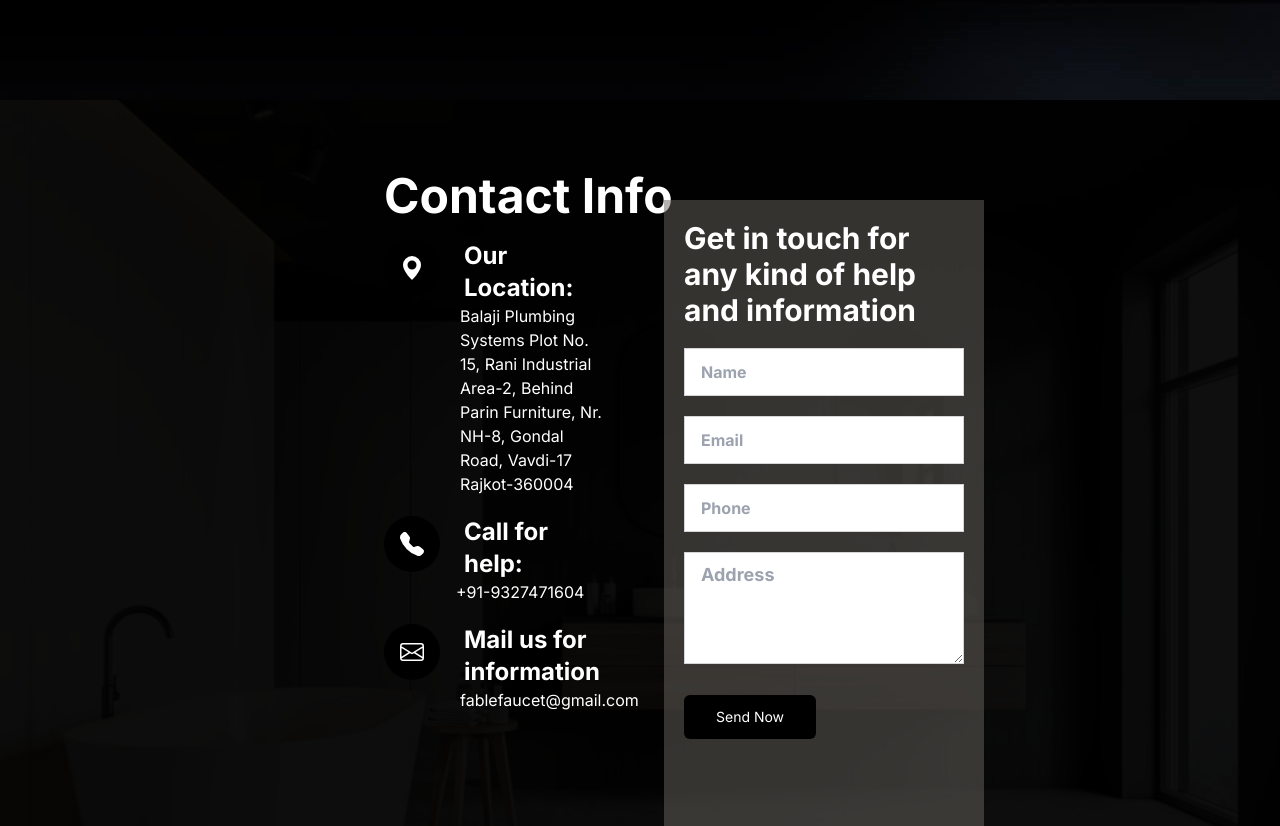
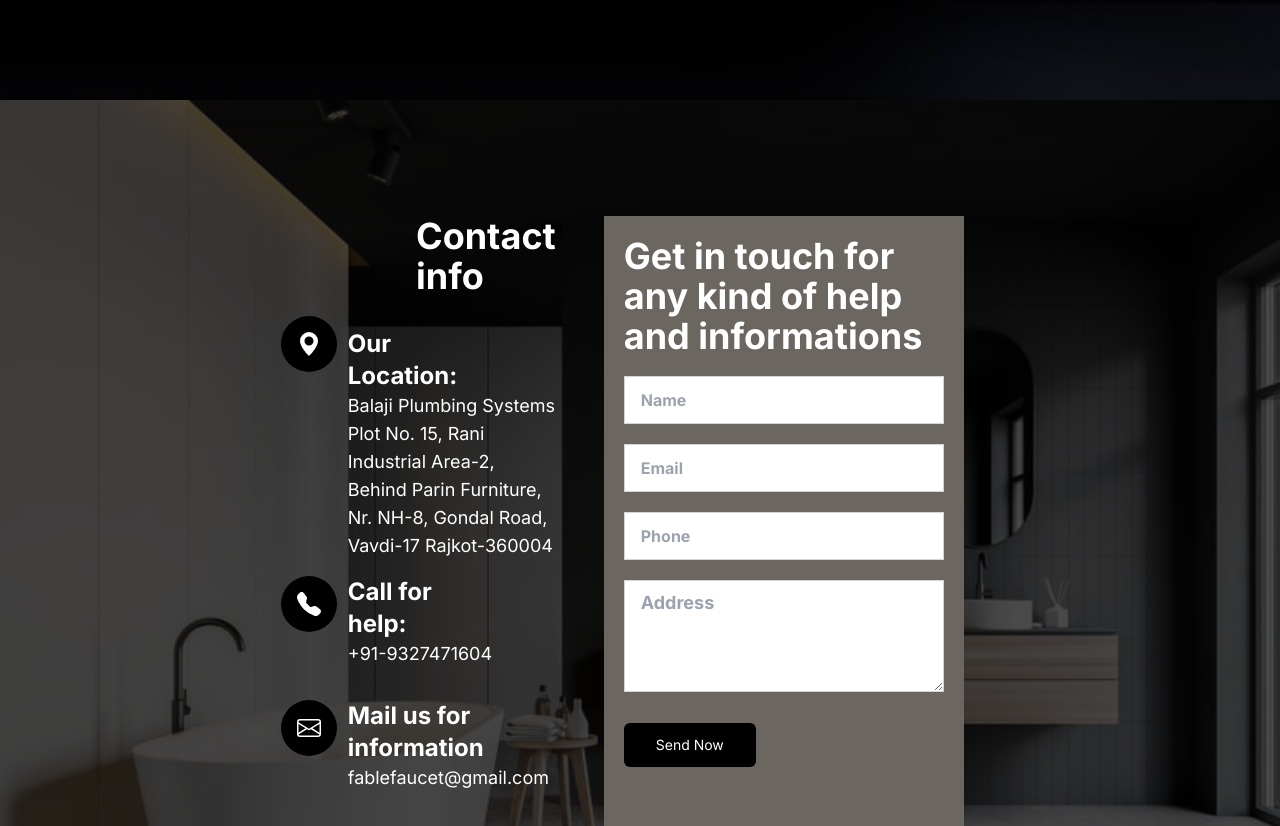
Before and after one commit to twishasolanki/fablefaucet, a Next.js app: page / in a window 1280 px wide. Shown: the part 2444-3270 px from the top of the page. Built offline with nearby package versions, Linux system fonts and the light colour scheme.

Commit message:
add contact

```diff
--- a/app/components/Header.jsx
+++ b/app/components/Header.jsx
@@ -25,9 +25,9 @@ export default function Header() {
         <>
             <header>
                 <nav className="bg-[#FAFAFA] border-gray-200 px-4 shadow-lg lg:px-8">
-                    <div className="flex flex-wrap justify-between items-center mx-auto max-w-screen-xl">
+                    <div className="flex flex-wrap md:justify-between md:items-center md:mx-auto md:max-w-screen-xl">
                         <a href="/" className="flex items-center">
-                            <img src='../assets/ADUABENZ 1 4.png' className="mr-3 w-52 h-16" alt="ADUABENZ Image" />
+                            <img src='../assets/ADUABENZ 1 4.png' className="mr-3 md:w-52 md:h-16 w-44" alt="ADUABENZ Image" />
                         </a>
                         <div className="flex items-center lg:order-2">
                             <a href="#" className="text-white bg-primary-700 hover:bg-primary-800 focus:ring-4 focus:ring-primary-300 font-medium rounded-lg text-sm px-4 lg:px-5 py-2 lg:py-2.5 mr-2 focus:outline-none">Get started</a>
--- a/app/page.js
+++ b/app/page.js
@@ -211,12 +211,12 @@ export default function Homepage() {
       <Productitem />
       <div>
         <div style={{ backgroundImage: 'url("assets/black-6.jpg")' }} className='w-full'>
-          <div class="flex md:flex-row flex-col">
-            <div class="md:w-1/2 md:p-24 p-10 ">
+          <div className="flex md:flex-row flex-col">
+            <div className="md:w-1/2 md:p-24 p-10 ">
               <img src='assets/7-removebg-preview.png' />
               <p className='md:text-3xl text-xl text-white font-bold'>ALL FABLE PRODUCT ARE WARRANTED FOR 7-YEAR COVERING ANY MANUFACTURING DEFECT UNLESS OTHERWISE STATED.</p>
             </div>
-            <div class="h-48 bg-orange-300 rounded-md p-8">
+            <div className="h-48 bg-orange-300 rounded-md p-8">
               <div className=' flex  w-96 mx-auto justify-center items-center text-black font-bold text-2xl '><p>CATALOGUE</p>
               </div>
               <button type='button' className='bg-black px-10 py-4 mt-5 rounded-md md:ms-14 ms-32 text-white'>DOWNLOAD CATALOGUE</button>
@@ -226,12 +226,12 @@ export default function Homepage() {
         </div>
 
         {/* <div style={{ backgroundImage: 'url("assets/bg01.jpg")', filter: 'inherit',        backgroundRepeat: 'no-repeat', }} className='w-screen'>
-          <div class="flex md:flex-row flex-col p-20">
-            <div class="md:w-1/2 flex flex-col mx-auto md:justify-end md:items-end justify-start items-start">
+          <div className="flex md:flex-row flex-col p-20">
+            <div className="md:w-1/2 flex flex-col mx-auto md:justify-end md:items-end justify-start items-start">
               <p className='text-3xl text-white font-bold '>Contact Info</p>
               <p className='text-3xl text-white font-bold mt-5'>Our <br />Location:</p>
               <div className='flex '>
-                <button type='button' className='bg-black rounded-full w-14 h-14 mt-5 mb-4'><svg xmlns="http://www.w3.org/2000/svg" width="24" height="24" fill="white" class="bi bi-geo-alt-fill ms-4" viewBox="0 0 16 16">
+                <button type='button' className='bg-black rounded-full w-14 h-14 mt-5 mb-4'><svg xmlns="http://www.w3.org/2000/svg" width="24" height="24" fill="white" className="bi bi-geo-alt-fill ms-4" viewBox="0 0 16 16">
                   <path d="M8 16s6-5.686 6-10A6 6 0 0 0 2 6c0 4.314 6 10 6 10m0-7a3 3 0 1 1 0-6 3 3 0 0 1 0 6" />
                 </svg></button>
                 <p className='text-md text-white w-36 ms-5 md:mt-5'> Balaji Plumbing Systems Plot No. 15, Rani Industrial Area-2, Behind Parin Furniture, Nr. NH-8, Gondal Road, Vavdi-17 Rajkot-360004</p>
@@ -240,7 +240,7 @@ export default function Homepage() {
               <p className='text-3xl text-white font-bold mt-5 md:mx-12'>Call for <br />help:</p>
               <div className='flex md:mr-4'>
                 <button type='button' className='bg-black rounded-full w-14 h-14 '>
-                  <svg xmlns="http://www.w3.org/2000/svg" width="24" height="24" fill="white" class="bi bi-telephone-fill ms-4" viewBox="0 0 16 16">
+                  <svg xmlns="http://www.w3.org/2000/svg" width="24" height="24" fill="white" className="bi bi-telephone-fill ms-4" viewBox="0 0 16 16">
                     <path fill-rule="evenodd" d="M1.885.511a1.745 1.745 0 0 1 2.61.163L6.29 2.98c.329.423.445.974.315 1.494l-.547 2.19a.68.68 0 0 0 .178.643l2.457 2.457a.68.68 0 0 0 .644.178l2.189-.547a1.75 1.75 0 0 1 1.494.315l2.306 1.794c.829.645.905 1.87.163 2.611l-1.034 1.034c-.74.74-1.846 1.065-2.877.702a18.6 18.6 0 0 1-7.01-4.42 18.6 18.6 0 0 1-4.42-7.009c-.362-1.03-.037-2.137.703-2.877z" />
                   </svg>
                 </button>
@@ -250,7 +250,7 @@ export default function Homepage() {
               <p className='text-3xl text-white font-bold mt-5'>Mail us for <br />information</p>
               <div className='flex  md:mr-5'>
                 <button type='button' className='bg-black rounded-full w-14 h-14 md:ms-12'>
-                  <svg xmlns="http://www.w3.org/2000/svg" width="24" height="24" fill="white" class="bi bi-envelope ms-4" viewBox="0 0 16 16">
+                  <svg xmlns="http://www.w3.org/2000/svg" width="24" height="24" fill="white" className="bi bi-envelope ms-4" viewBox="0 0 16 16">
                     <path d="M0 4a2 2 0 0 1 2-2h12a2 2 0 0 1 2 2v8a2 2 0 0 1-2 2H2a2 2 0 0 1-2-2zm2-1a1 1 0 0 0-1 1v.217l7 4.2 7-4.2V4a1 1 0 0 0-1-1zm13 2.383-4.708 2.825L15 11.105zm-.034 6.876-5.64-3.471L8 9.583l-1.326-.795-5.64 3.47A1 1 0 0 0 2 13h12a1 1 0 0 0 .966-.741M1 11.105l4.708-2.897L1 5.383z" />
                   </svg>
                 </button>
@@ -260,7 +260,7 @@ export default function Homepage() {
 
 
             </div>
-            <div class="md:w-1/2 w-[135%] ms-12 ">
+            <div className="md:w-1/2 w-[135%] ms-12 ">
               <div className="card w-[62%] bg-transparent shadow-sm rounded-none text-white text-3xl font-bold h-full p-5 " style={{ background: '#6B6760' }}>
                 Get in touch for any kind of help and informations
                 <div className='mt-5 '>
@@ -286,7 +286,7 @@ export default function Homepage() {
 
 
 
-        <div>
+        {/* <div>
           <div style={{ position: 'relative' }} className="content" htmlFor="reload">
             <img src="assets/bg01.jpg" style={{ position: 'absolute', top: 0, left: 0, width: '100%', height: '100%', objectFit: 'cover', filter: 'brightness(0.12)' }} />
 
@@ -380,6 +380,106 @@ export default function Homepage() {
               </div>
             </div>
           </div>
+        </div> */}
+
+        <div style={{
+          position: 'relative',
+          backgroundColor: 'black', // Set background color to black
+          width: '100vw',
+          justifyContent: 'center',
+          alignItems: 'center',
+          color: 'white', // Set text color to white
+        }} className="flex flex-col content" htmlFor="reload">
+
+          {/* Background Image */}
+          <div style={{
+            position: 'absolute',
+            top: 0,
+            left: 0,
+            width: '100vw',
+            height: '100%',
+            backgroundImage: 'url("./assets/bg01.jpg")',
+            backgroundRepeat: 'no-repeat',
+            backgroundSize: 'cover',
+            filter: 'brightness(30%)'
+          }} />
+
+          {/* Content */}
+          <div style={{
+            position: 'relative',
+            zIndex: '1',
+            width: '100vw'
+          }}>
+
+            <div className="flex md:flex-row flex-col mb-4 p-24" >
+              <div className="md:w-1/2">
+                <p className='text-4xl font-bold md:ms-80'>Contact info</p>
+                <div className="flex mb-4">
+                  <div className="md:w-1/2 mt-5 flex mx-auto justify-end items-start">
+                  <button type="button" className="bg-black rounded-full w-14 h-14  ">
+                      <svg xmlns="http://www.w3.org/2000/svg" width={24} height={24} fill="white" className="bi bi-geo-alt-fill ms-4" viewBox="0 0 16 16">
+                        <path d="M8 16s6-5.686 6-10A6 6 0 0 0 2 6c0 4.314 6 10 6 10m0-7a3 3 0 1 1 0-6 3 3 0 0 1 0 6" />
+                      </svg>
+                    </button>
+                  </div>
+                  <div className="md:w-52 mt-8">
+                    <p className='text-2xl font-bold'>Our<br/> Location:</p>
+                    <p className='text-lg'>Balaji Plumbing Systems Plot No. 15, Rani Industrial Area-2, Behind Parin Furniture, Nr. NH-8, Gondal Road, Vavdi-17 Rajkot-360004</p>
+                  </div>
+                </div>
+                <div className="flex mb-8">
+                  <div className="md:w-1/2 flex md:mx-auto md:justify-end md:items-start ">
+                  <button type="button" className="bg-black rounded-full w-14 h-14  ">
+                  <svg xmlns="http://www.w3.org/2000/svg" width={24} height={24} fill="white" className="bi bi-telephone-fill ms-4" viewBox="0 0 16 16">
+                        <path fillRule="evenodd" d="M1.885.511a1.745 1.745 0 0 1 2.61.163L6.29 2.98c.329.423.445.974.315 1.494l-.547 2.19a.68.68 0 0 0 .178.643l2.457 2.457a.68.68 0 0 0 .644.178l2.189-.547a1.75 1.75 0 0 1 1.494.315l2.306 1.794c.829.645.905 1.87.163 2.611l-1.034 1.034c-.74.74-1.846 1.065-2.877.702a18.6 18.6 0 0 1-7.01-4.42 18.6 18.6 0 0 1-4.42-7.009c-.362-1.03-.037-2.137.703-2.877z" />
+                      </svg>
+                    </button>
+                  </div>
+                  <div className="md:w-52 ">
+                    <p className='text-2xl font-bold'>Call for<br/> help:</p>
+                    <p className='text-lg'>+91-9327471604</p>
+                  </div>
+                </div>
+                <div className="flex mb-8">
+                  <div className="md:w-1/2 flex md:mx-auto md:justify-end md:items-start ">
+                  <button type="button" className="bg-black rounded-full w-14 h-14  ">
+                  <svg xmlns="http://www.w3.org/2000/svg" width={24} height={24} fill="white" className="bi bi-envelope ms-4" viewBox="0 0 16 16">
+                        <path d="M0 4a2 2 0 0 1 2-2h12a2 2 0 0 1 2 2v8a2 2 0 0 1-2 2H2a2 2 0 0 1-2-2zm2-1a1 1 0 0 0-1 1v.217l7 4.2 7-4.2V4a1 1 0 0 0-1-1zm13 2.383-4.708 2.825L15 11.105zm-.034 6.876-5.64-3.471L8 9.583l-1.326-.795-5.64 3.47A1 1 0 0 0 2 13h12a1 1 0 0 0 .966-.741M1 11.105l4.708-2.897L1 5.383z" />
+                      </svg>
+                    </button>
+                  </div>
+                  <div className="md:w-52 ">
+                    <p className='text-2xl font-bold'>Mail us for<br/> information</p>
+                    <p className='text-lg'>fablefaucet@gmail.com</p>
+                  </div>
+                </div>
+              </div>
+              <div className="md:w-2/3 w-[165%] md:ms-12 ">
+                <div className="card w-[62%] h-[110%] bg-transparent shadow-sm rounded-none text-white md:text-4xl text-2xl font-bold  p-5 " style={{ background: '#6B6760' }}>
+                  Get in touch for any kind of help and informations
+                  <div className='mt-5'>
+                    <label className="input input-bordered flex items-center gap-2 text-gray-400 rounded-none">
+                      Name
+                      <input type="text" className="grow" />
+                    </label>
+                    <label className="input input-bordered flex items-center gap-2 text-gray-400 mt-5 rounded-none">
+                      Email
+                      <input type="text" className="grow" />
+                    </label>
+                    <label className="input input-bordered flex items-center gap-2 text-gray-400 mt-5 rounded-none">
+                      Phone
+                      <input type="text" className="grow" />
+                    </label>
+                    <textarea className="textarea textarea-bordered mt-5 text-lg rounded-none w-[100%] h-28" placeholder='Address'></textarea>
+                    <button type='button' className='bg-black text-white text-sm px-8 mt-6  py-3 rounded-md  font-normal'>Send Now</button>
+                  </div>
+                </div>
+              </div>
+            </div>
+
+
+
+          </div>
         </div>
 
       </div>
```
